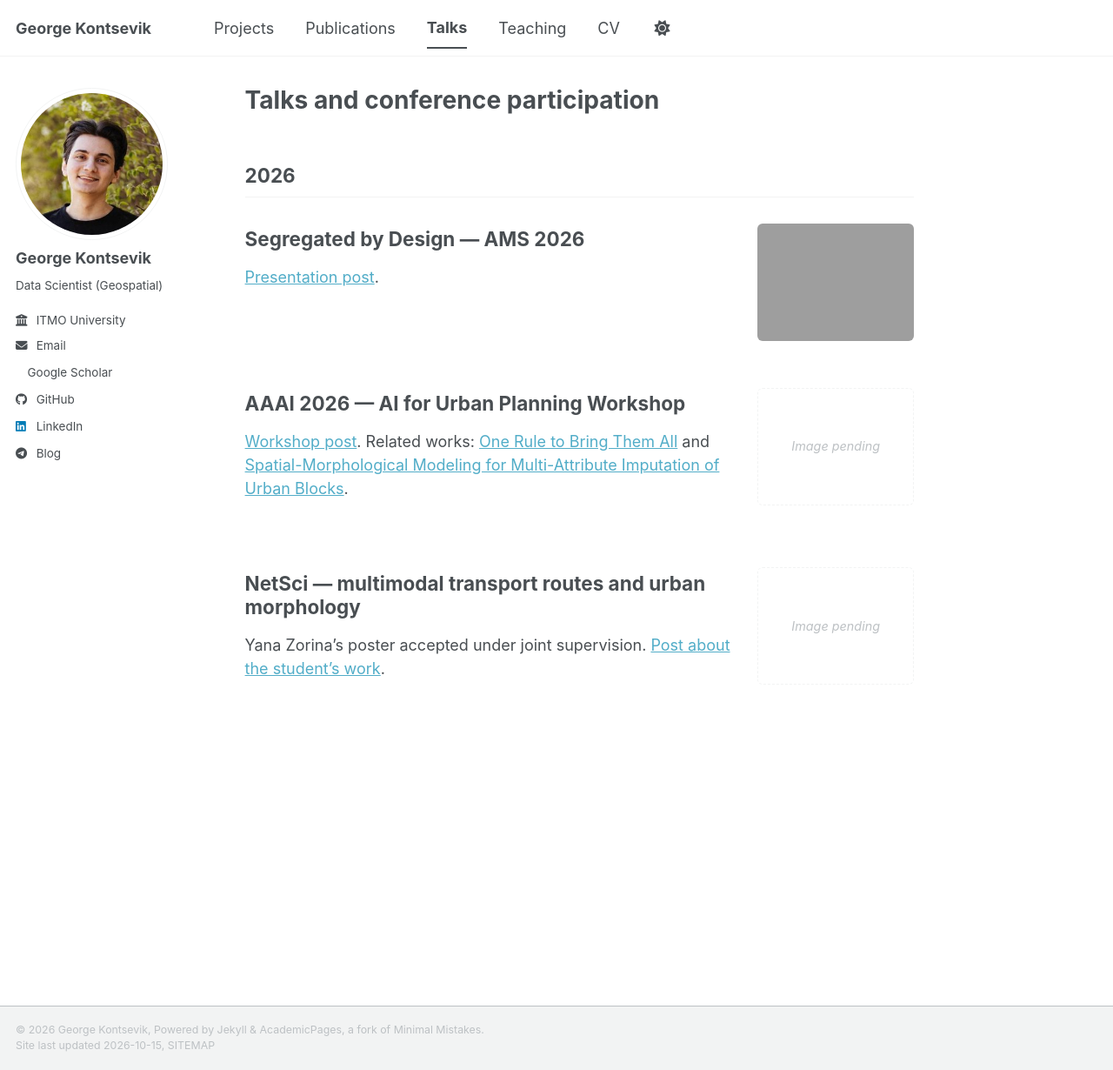
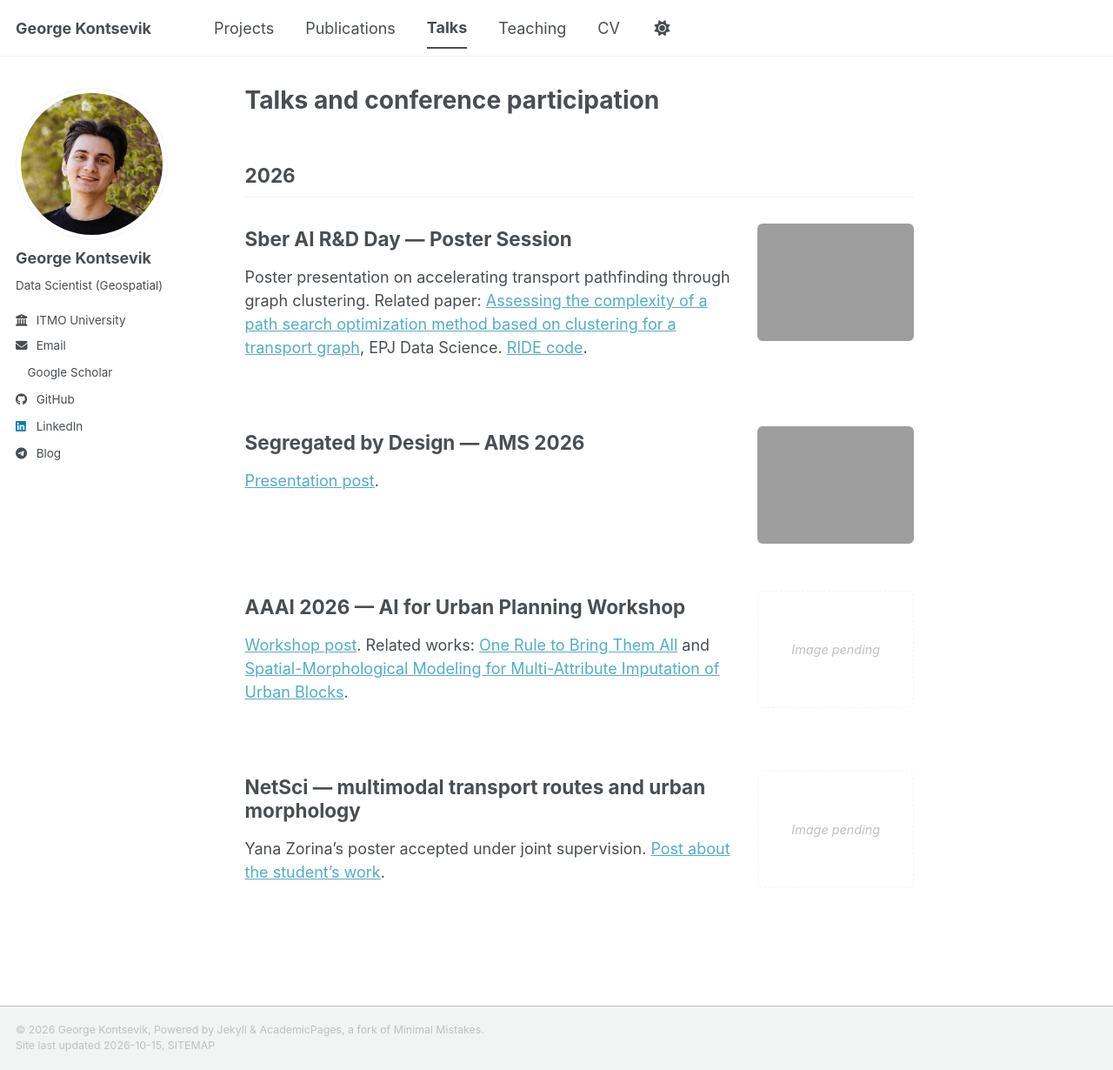
Before and after one commit to GeorgeKontsevik/GeorgeKontsevik.github.io, a Jekyll site: the page built from _pages/talks.md, in a window 1280 px wide and 1230 px high. Shown: the whole window at 87% size. Built offline with Jekyll 4.4.1, drawn with Linux system fonts in a browser that asks for light colours; a style sheet for code colours, icons or effects is not loaded; grey boxes are pictures that could not be loaded.

Commit message:
Add Sber AI R&D Day poster photo to talks and EPJ paper

```diff
--- a/_data/section_cards.yml
+++ b/_data/section_cards.yml
@@ -1,4 +1,11 @@
 talks:
+  - title: "Sber AI R&D Day — Poster Session"
+    image: "/images/talks/sber-ai-rd-day-poster.png"
+    image_alt: "George Kontsevik presenting a poster on graph clustering for transport pathfinding at Sber AI R&D Day"
+    description: >-
+      Poster presentation on accelerating transport pathfinding through graph clustering.
+      Related paper: [Assessing the complexity of a path search optimization method based on clustering for a transport graph](https://doi.org/10.1140/epjds/s13688-025-00542-0), EPJ Data Science.
+      [RIDE code](https://github.com/sb-ai-lab/Ride).
   - title: "Segregated by Design — AMS 2026"
     image: "/images/talks/ams-2026.png"
     image_alt: "Presentation at AMS 2026 showing urban blocks and street-pattern classification"
```
Also changed, not shown: _publications/assessing-the-complexity-of-a-path-search-optimization-method-based-on-clustering-for-a-transport-graph.md (+6 -0 lines), 1 other file.
